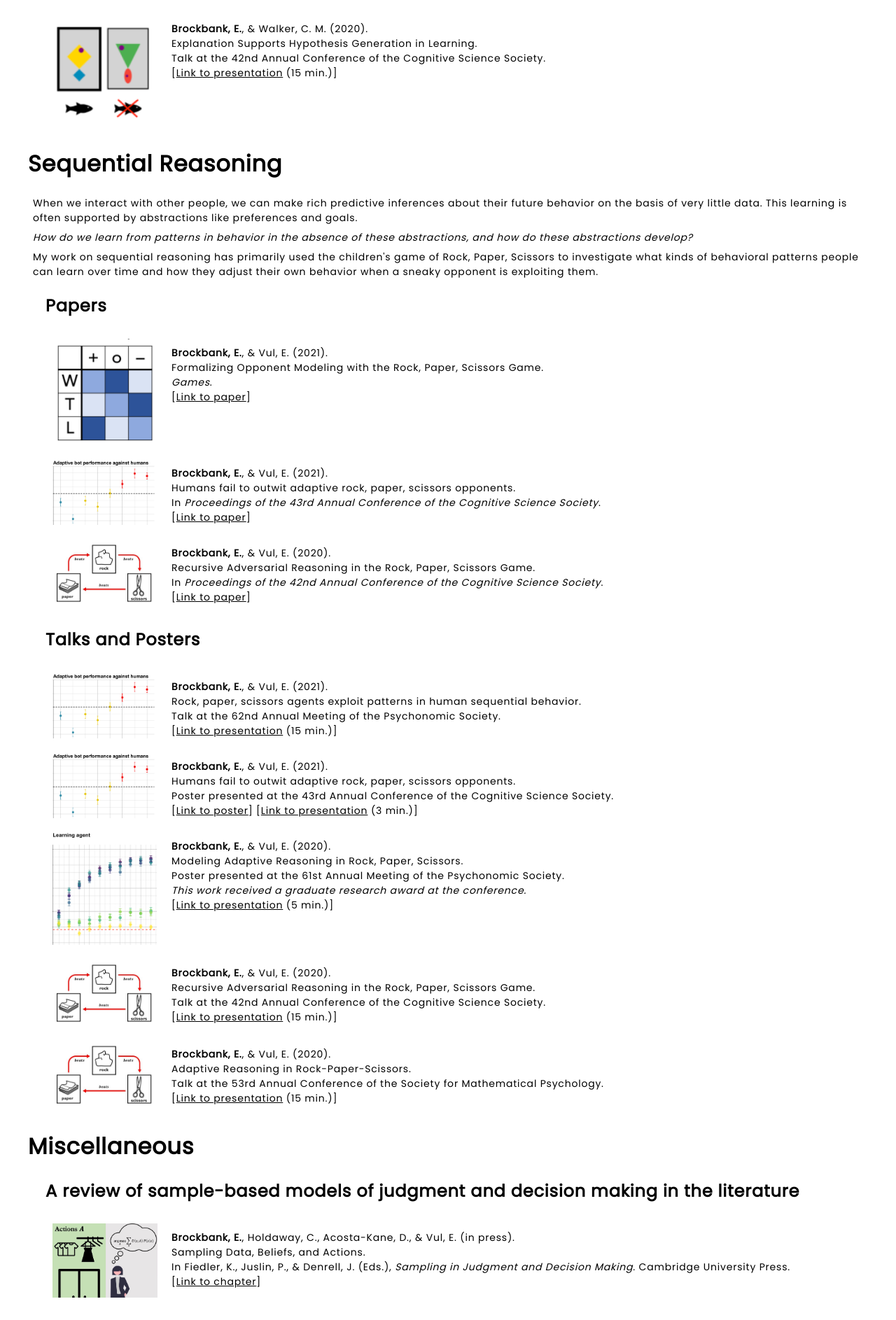
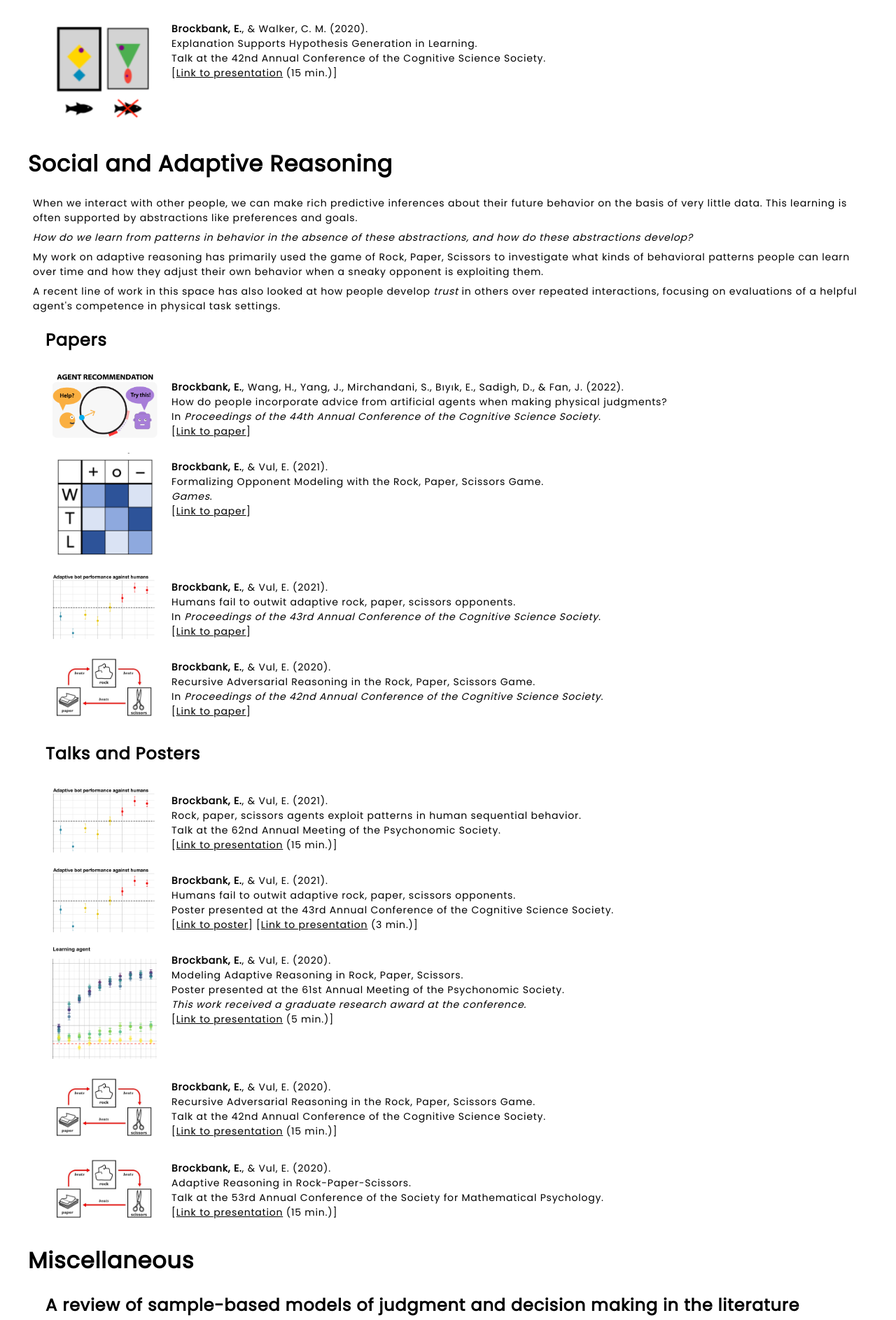
Before and after one commit to erik-brockbank/website, a Flask app: page /research in a window 1280 px wide. Shown: the part 2385-4271 px from the top of the page at 70% size. Run offline with Flask 2, Linux system fonts and the light colour scheme.

Commit message:
add cogsci

```diff
--- a/templates/research.html
+++ b/templates/research.html
@@ -159,7 +159,7 @@
         SEQUENCES / RPS
       -->
     <div class="topic-bucket">
-      <h1 class="topic-header">Sequential Reasoning</h1>
+      <h1 class="topic-header">Social and Adaptive Reasoning</h1>
       <div class="topic-overview">
         <p>
           When we interact with other people, we can make rich predictive inferences about their
@@ -169,14 +169,28 @@
         <p><em>How do we learn from patterns in behavior in the absence of these abstractions,
           and how do these abstractions develop?</em>
         </p>
-        <p>My work on sequential reasoning has primarily used the children's game of Rock, Paper, Scissors
+        <p>My work on adaptive reasoning has primarily used the game of Rock, Paper, Scissors
           to investigate what kinds of behavioral patterns people can learn over time and how they
           adjust their own behavior when a sneaky opponent is exploiting them.
+        </p>
+        <p>
+          A recent line of work in this space has also looked at how people develop <em>trust</em> in
+          others over repeated interactions, focusing on evaluations of a helpful agent's competence
+          in physical task settings.
         </p>
       </div>
 
       <div class="topic-content">
         <h2>Papers</h2>
+        <div class="paper-links">
+          <img src="/static/img/paper_img_trust.png" class="paper-img" alt="photo" style="width: 150px;">
+          <span class="paper-cite">
+            <b>Brockbank, E.</b>, Wang, H., Yang, J., Mirchandani, S., Bıyık, E., Sadigh, D., & Fan, J. (2022).
+            <br>How do people incorporate advice from artificial agents when making physical judgments?
+            <br>In <em>Proceedings of the 44th Annual Conference of the Cognitive Science Society</em>.
+            <br>[<a href="/static/docs/trust_agents_cogsci.pdf"><u>Link to paper</u></a>]
+          </span>
+        </div>
         <div class="paper-links">
           <img src="/static/img/paper_img_games.png" class="paper-img" alt="photo" style="width: 150px;">
           <span class="paper-cite">
```
Also changed, not shown: static/img/paper_img_trust.png (added), 2 other files.
